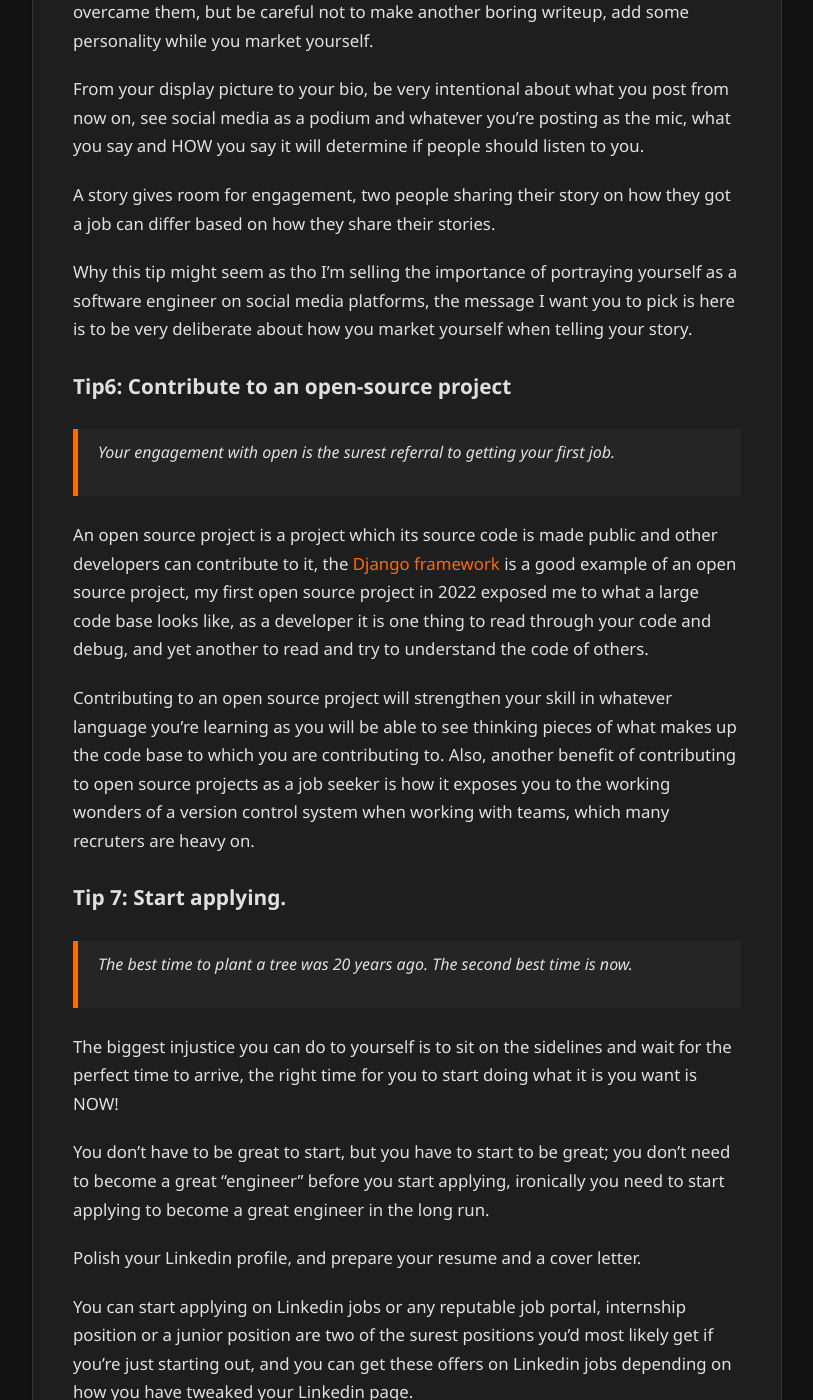
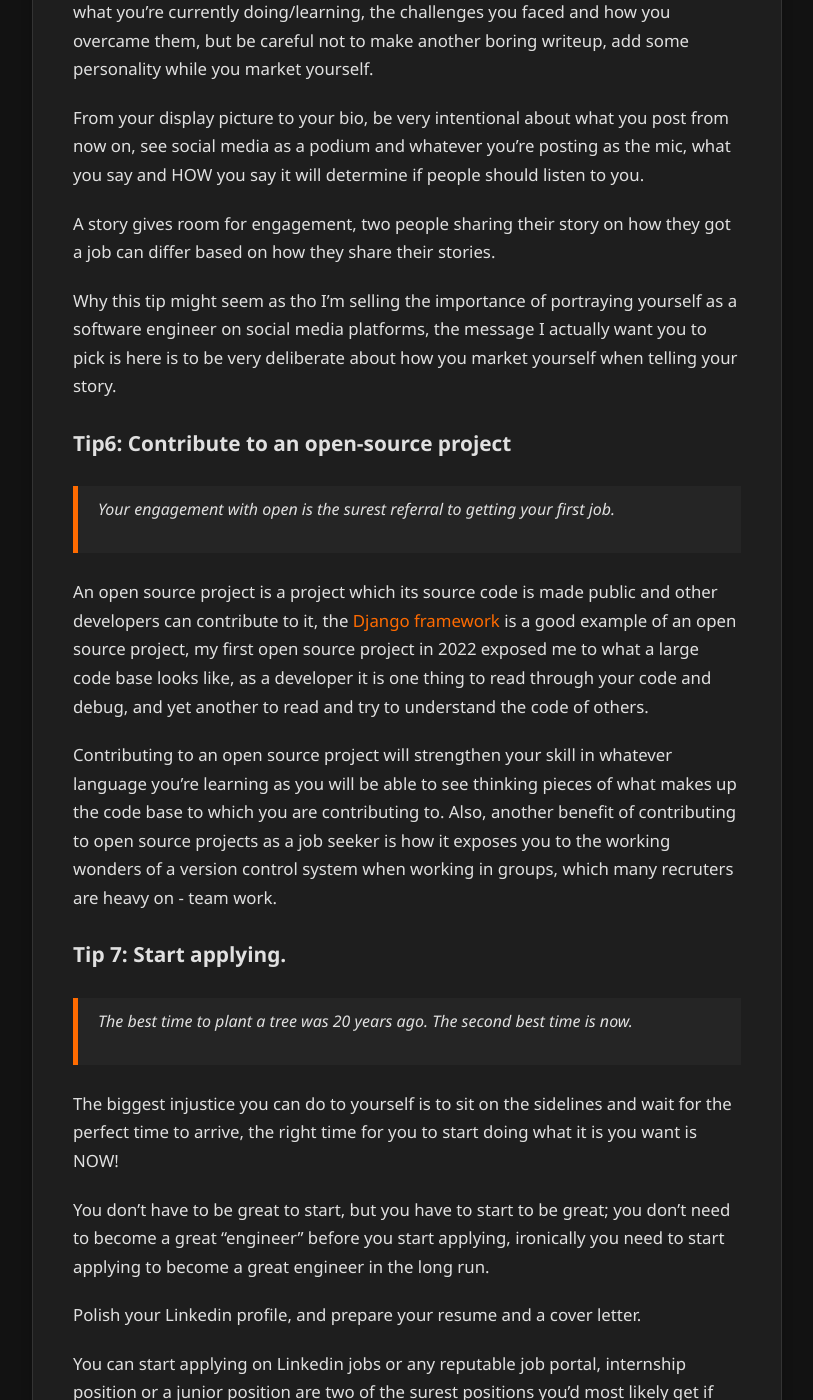
Before and after one commit to TimOsahenru/notes, a Jekyll site: the page built from _posts/2025-11-23-Getting-hired.md, in a window 1280 px wide and 1400 px high, scrolled down 4722 px. Shown: the whole window, without its empty margins (233-1046 px from the left). Built offline with Jekyll 4.4.1, drawn with Linux system fonts in a browser that asks for light colours; some of the changed text lies outside the part shown.

Commit message:
getting hired

```diff
--- a/_posts/2025-11-23-Getting-hired.md
+++ b/_posts/2025-11-23-Getting-hired.md
@@ -95,7 +95,7 @@ From your display picture to your bio, be very intentional about what you post f
 
 A story gives room for engagement, two people sharing their story on how they got a job can differ based on how they share their stories.
 
-Why this tip might seem as tho I'm selling the importance of portraying yourself as a software engineer on social media platforms, the message I want you to pick is here is to be very deliberate about how you market yourself when telling your story.
+Why this tip might seem as tho I'm selling the importance of portraying yourself as a software engineer on social media platforms, the message I actually want you to pick is here is to be very deliberate about how you market yourself when telling your story.
 
 ### Tip6: Contribute to an open-source project
 > Your engagement with open is the surest referral to getting your first job.
@@ -104,7 +104,7 @@ Why this tip might seem as tho I'm selling the importance of portraying yourself
 An open source project is a project which its source code is made public and other developers can contribute to it, the [Django framework](https://www.djangoproject.com/) is a good example of an open source project, my first open source project in 2022 exposed me to what a large code base looks like, as a developer it is one thing to read through your code and debug, and yet another to read and try to understand the code of others.
 
 Contributing to an open source project will strengthen your skill in whatever language you're learning as you will be able to see thinking pieces of what makes up the code base to which you are contributing to.
-Also, another benefit of contributing to open source projects as a job seeker is how it exposes you to the working wonders of a version control system when working with teams, which many recruters are heavy on.
+Also, another benefit of contributing to open source projects as a job seeker is how it exposes you to the working wonders of a version control system when working in groups, which many recruters are heavy on - team work.
 
 ### Tip 7: Start applying.
 > The best time to plant a tree was 20 years ago. The second best time is now.
```
Also changed, not shown: other parts of _posts/2025-11-23-Getting-hired.md (+5 -5 lines), _posts/2025-11-27-ai-is-saving-us-from-mediocrity-work.md (added, +31 -0 lines).
